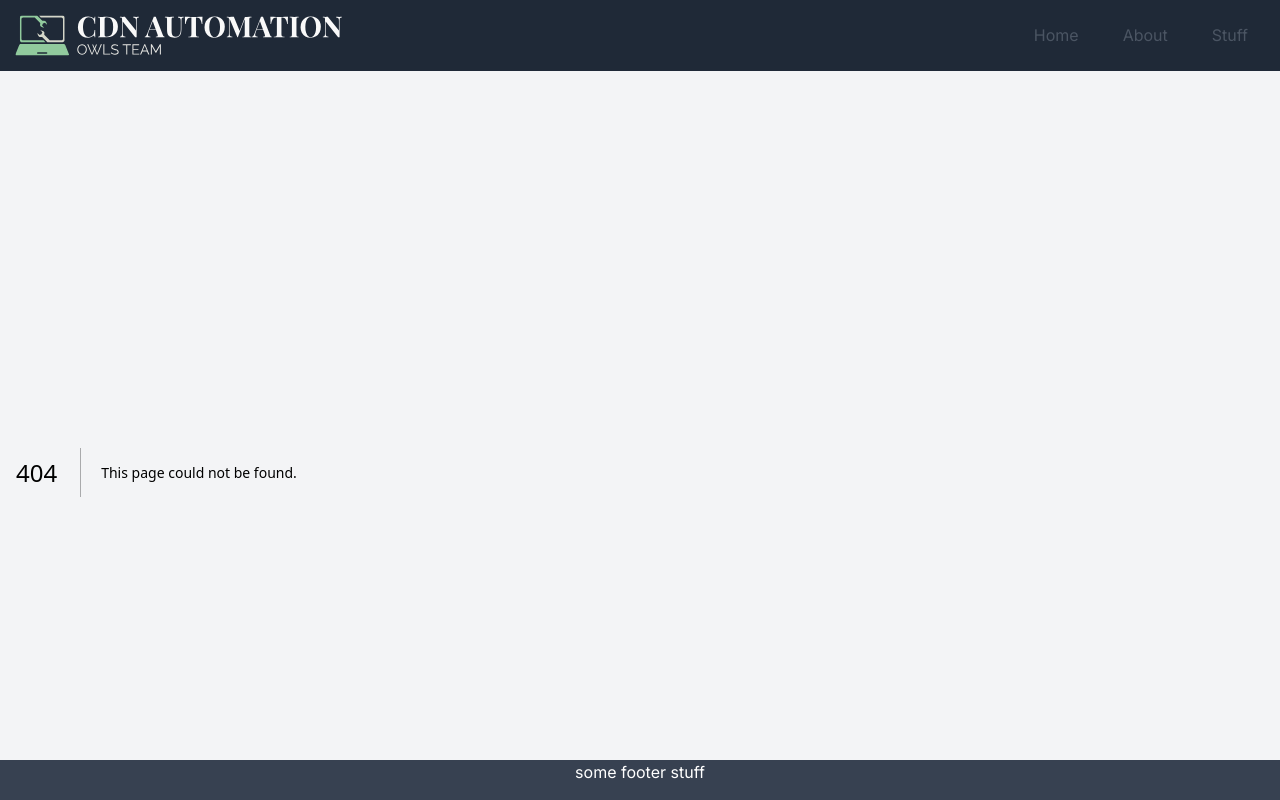
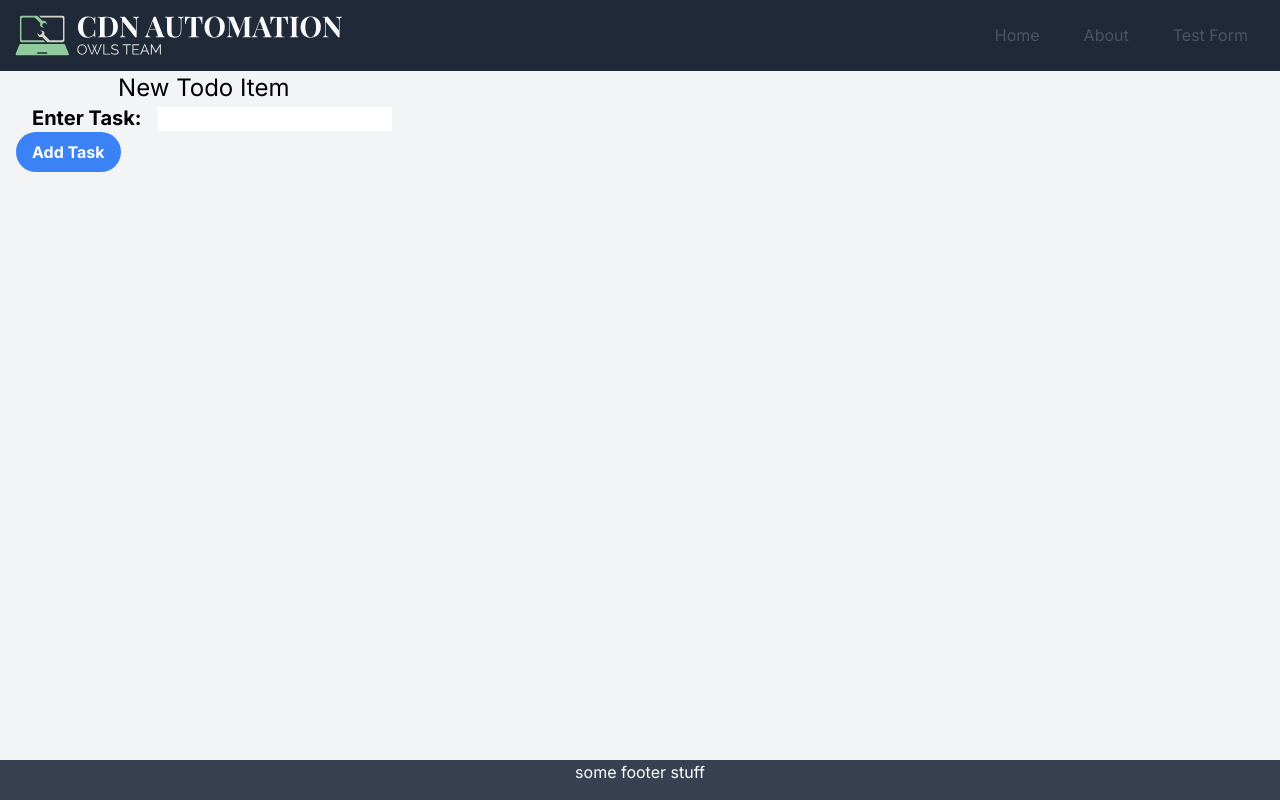
Before and after one commit to brunkb/next-js-alpha, a Next.js app: page /testform in a window 1280 px wide. Before the commit this address had no page. Built offline with nearby package versions, Linux system fonts and the light colour scheme.

Commit message:
Added a form processing example

```diff
--- /dev/null
+++ b/app/components/deleteForm.tsx
@@ -0,0 +1,7 @@
+import React from "react"
+
+const DeleteForm = () => {
+  return <div>DeleteForm</div>
+}
+
+export default DeleteForm
--- a/app/components/header.tsx
+++ b/app/components/header.tsx
@@ -1,7 +1,7 @@
-import Link from "next/link";
-import React from "react";
-import logo from "../assets/logo-transparent-svg.svg";
-import Image from "next/image";
+import Link from "next/link"
+import React from "react"
+import logo from "../assets/logo-transparent-svg.svg"
+import Image from "next/image"
 
 const Header = () => {
   return (
@@ -9,10 +9,7 @@ const Header = () => {
       <div className="flex h-10 bg-gray-50">
         <nav className="flex items-center justify-between flex-wrap bg-gray-800 p-1 fixed w-full z-10 top-0">
           <div className="flex items-center flex-shrink-0 text-white mr-6">
-            <a
-              className="text-white no-underline hover:text-white hover:no-underline"
-              href="#"
-            >
+            <a className="text-white no-underline hover:text-white hover:no-underline" href="#">
               <Image src={logo} alt="Logo" height={180} width={350} />
             </a>
           </div>
@@ -22,11 +19,7 @@ const Header = () => {
               id="nav-toggle"
               className="flex items-center px-3 py-2 border rounded text-gray-500 border-gray-600 hover:text-white hover:border-white"
             >
-              <svg
-                className="fill-current h-3 w-3"
-                viewBox="0 0 20 20"
-                xmlns="http://www.w3.org/2000/svg"
-              >
+              <svg className="fill-current h-3 w-3" viewBox="0 0 20 20" xmlns="http://www.w3.org/2000/svg">
                 <title>Menu</title>
                 <path d="M0 3h20v2H0V3zm0 6h20v2H0V9zm0 6h20v2H0v-2z" />
               </svg>
@@ -57,9 +50,9 @@ const Header = () => {
               <li className="mr-3">
                 <Link
                   className="inline-block text-gray-600 no-underline hover:text-gray-200 hover:text-underline py-2 px-4"
-                  href="/stuff"
+                  href="/testform"
                 >
-                  Stuff
+                  Test Form
                 </Link>
               </li>
             </ul>
@@ -67,7 +60,7 @@ const Header = () => {
         </nav>
       </div>
     </React.Fragment>
-  );
-};
+  )
+}
 
-export default Header;
+export default Header
--- /dev/null
+++ b/app/components/submitButton.tsx
@@ -0,0 +1,19 @@
+import React, { useState } from "react"
+import { useFormStatus } from "react-dom"
+
+const SubmitButton = () => {
+  const [isLoading] = useState(false)
+
+  return (
+    <button
+      className="bg-blue-500 hover:bg-blue-700 text-white font-bold py-2 px-4 rounded-full"
+      type="submit"
+      disabled={isLoading}
+    >
+      {!isLoading && <span>Add Task</span>}
+      {isLoading && <span>Adding...</span>}
+    </button>
+  )
+}
+
+export default SubmitButton
--- /dev/null
+++ b/app/components/todoForm.tsx
@@ -0,0 +1,46 @@
+"use client"
+
+import React, { FormEvent, useState } from "react"
+import SubmitButton from "../components/submitButton"
+
+const TodoForm = () => {
+  const [todoItem, setTodoItem] = useState<String>("")
+  const [todoItems, setTodoItems] = useState<Array<String>>([])
+  const [isLoading, setIsLoading] = useState<Boolean>(false)
+
+  const handleSubmit = async (e: FormEvent) => {
+    e.preventDefault()
+    setIsLoading(true)
+
+    setTodoItems((todoItems) => [...todoItems, todoItem])
+
+    console.log(`called the handleSubmit: ${todoItems}`)
+  }
+
+  return (
+    <div className="grid">
+      <div className="flow">
+        <form onSubmit={handleSubmit}>
+          <div>
+            <label className="text-xl font-bold px-4" htmlFor="todo">
+              Enter Task:
+            </label>
+            <input type="text" id="todo" name="nexttodo" onChange={(e) => setTodoItem(e.target.value)} required />
+          </div>
+          <div>
+            <SubmitButton />
+          </div>
+        </form>
+      </div>
+      <div>
+        <ul>
+          {todoItems.map((todoItem) => (
+            <li>{todoItem}</li>
+          ))}
+        </ul>
+      </div>
+    </div>
+  )
+}
+
+export default TodoForm
--- a/app/page.tsx
+++ b/app/page.tsx
@@ -1,25 +1,25 @@
-import Link from "next/link";
-import React from "react";
+import Link from "next/link"
+import React from "react"
 
 export default function Home() {
   return (
     <div>
       <div>
-        <span className="text-2xl pl-2">
-          <i className="em em-grinning">CDN Automation & Self-Service</i>
+        <span className='text-2xl pl-2'>
+          <i className='em em-grinning'>BDB Automation & Self-Service</i>
         </span>
       </div>
       <ul>
         <li>
-          <Link href="/">Home</Link>
+          <Link href='/'>Home</Link>
         </li>
         <li>
-          <Link href="/about">About Us</Link>
+          <Link href='/about'>About Us</Link>
         </li>
         <li>
-          <Link href="/stuff">My Stuff</Link>
+          <Link href='/testform'>To Do List</Link>
         </li>
       </ul>
     </div>
-  );
+  )
 }
--- a/app/stuff/page.tsx
+++ /dev/null
@@ -1,9 +0,0 @@
-import React from 'react'
-
-const page = () => {
-  return (
-    <div>My Stuff</div>
-  )
-}
-
-export default page
--- /dev/null
+++ b/app/testform/actions.ts
@@ -0,0 +1,15 @@
+import { z } from "zod"
+
+export async function CreateTodo(prevState: any, formData: FormData) {
+  const schema = z.object({
+    todo: z.string(),
+  })
+
+  const data = schema.parse({
+    todo: formData.get("nexttodo"),
+  })
+
+  console.log(`adding todo item ${data.todo} to local storage`)
+
+  return { message: `Added todo ${data.todo}` }
+}
--- /dev/null
+++ b/app/testform/page.tsx
@@ -0,0 +1,13 @@
+import React from "react"
+import TodoForm from "../components/todoForm"
+
+const MainPage = () => {
+  return (
+    <div>
+      <h2 className="text-primary text-2xl text-center">New Todo Item</h2>
+      <TodoForm />
+    </div>
+  )
+}
+
+export default MainPage
```
Also changed, not shown: app/components/footer.tsx (+4 -8 lines), app/layout.tsx (+10 -12 lines), package.json (+6 -4 lines), .eslintrc.json (added), 2 other files (tests, documents, lock files or other folders).
